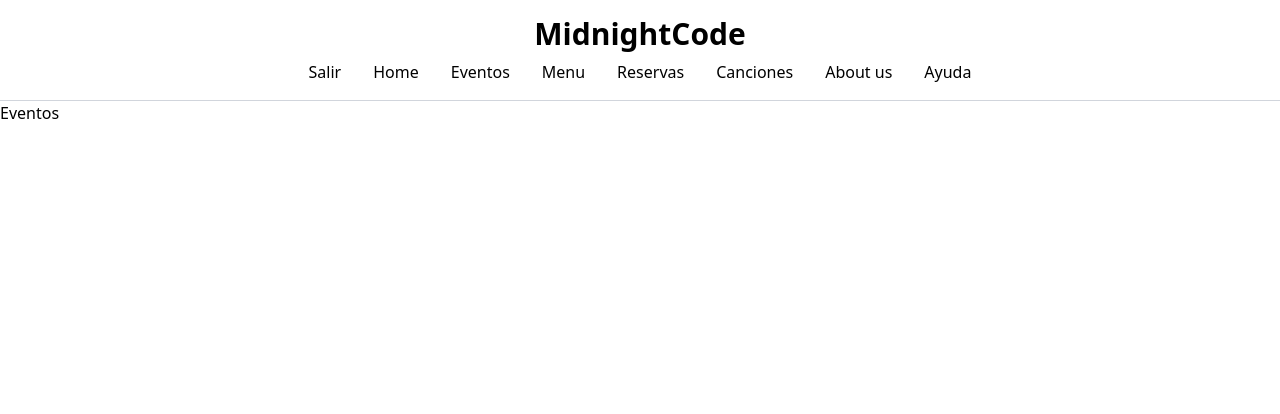
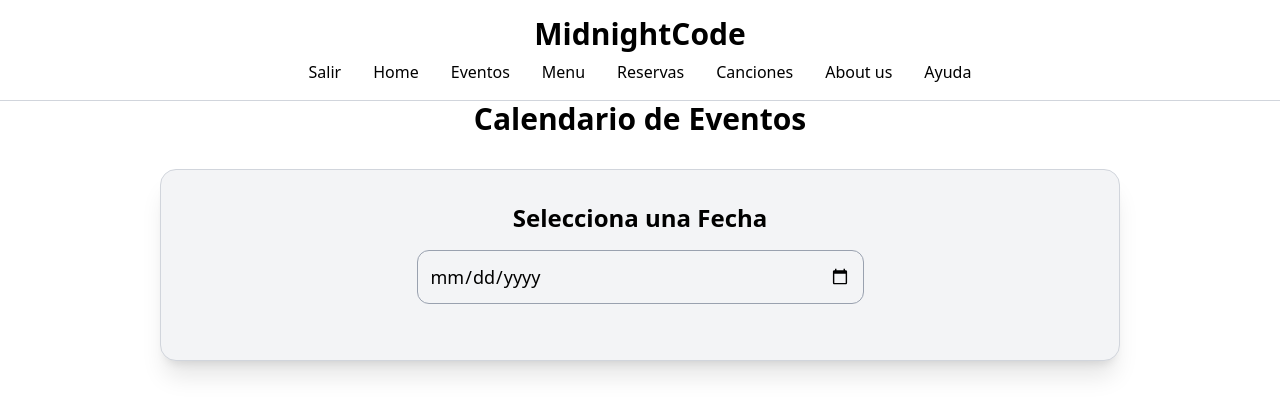
Before and after one commit to JesusRodirguez/portfolio-jesusrodriguez, a React (Vite) app in the folder js/React-Tailwind/Versión2/my-project/: page /Eventos in a window 1280 px wide. Shown: the top 414 px of the page. Built offline with nearby package versions, Linux system fonts and the light colour scheme.

Commit message:
Modifico componente de Eventos Modulo Usuario y ya queda funcional con eventos fijos en array por el momento

```diff
--- a/js/React-Tailwind/Versión2/my-project/src/componentes/Title.jsx
+++ b/js/React-Tailwind/Versión2/my-project/src/componentes/Title.jsx
@@ -2,7 +2,7 @@ import React from "react";
 import '../index.css'
 
 
-const Title = ({ texto, class: ClassName="" }) => {
+const Title = ({ texto="", ClassName="" }) => {
     return (
         <div>
             <h1 className={ClassName}>{texto}</h1>
--- a/js/React-Tailwind/Versión2/my-project/src/componentes/view/ModuloUsuario/Ayuda.jsx
+++ b/js/React-Tailwind/Versión2/my-project/src/componentes/view/ModuloUsuario/Ayuda.jsx
@@ -1,6 +1,7 @@
 import React from "react";
 import Navbar from "../../NavBar";
 import CustomLink from "../../CustomLink";
+import Footer, { LinkNormal, LinkIconos } from "../../Fotter";
 
 
 
@@ -23,7 +24,26 @@ const Ayuda = () =>{
                 <CustomLink to="/AboutUs" text="About us" />
                 <CustomLink to="/Ayuda" text="Ayuda" />
             </Navbar>
-            <h1>Chat Bots</h1>
+            <h1 className="text-3xl font-bold mb-2 text-center">Chat Bots</h1>
+
+            {/* Componente Footer */}
+            <Footer
+            id="contact"
+            className="flex flex-col items-center w-full bg-black text-white px-14 py-14 gap-6 mt-20"
+            title="Contáctanos"
+            >
+            <div className="flex flex-col md:flex-row gap-6 md:gap-10 items-center text-lg">
+                <LinkNormal href="tel:+573001234567" texto="+57 300 123 4567" />
+                <LinkNormal href="mailto:contacto@ejemplo.com" texto="contacto@ejemplo.com" />
+                <LinkIconos href="https://facebook.com/tupagina" texto="Facebook" />
+                <LinkIconos href="https://tiktok.com/@tuusuario" texto="TikTok" />
+            </div>
+
+            <div className="w-full border-t border-gray-700 my-4"></div>
+            <div className="text-center text-sm text-gray-400">
+                © 2025 MidnightCode — Todos los derechos reservados.
+            </div>
+            </Footer>
         </div>
     )
 }
--- a/js/React-Tailwind/Versión2/my-project/src/componentes/view/ModuloUsuario/Canciones.jsx
+++ b/js/React-Tailwind/Versión2/my-project/src/componentes/view/ModuloUsuario/Canciones.jsx
@@ -86,7 +86,7 @@ const Canciones = () => {
         <div className="flex gap-4">
           <Button
             onClick={buscarCanciones}
-            ClassName="bg-indigo-600 hover:bg-indigo-700 transition-all px-6 py-2 rounded-lg font-semibold text-white"
+            ClassName="bg-red-700 hover:bg-indigo-700 transition-all px-6 py-2 rounded-lg font-semibold text-white"
             texto="Buscar en Yutube"
           />
 
--- a/js/React-Tailwind/Versión2/my-project/src/componentes/view/ModuloUsuario/Eventos.jsx
+++ b/js/React-Tailwind/Versión2/my-project/src/componentes/view/ModuloUsuario/Eventos.jsx
@@ -1,13 +1,44 @@
-import React from "react";
+import React, { useState } from "react";
 import Navbar from "../../NavBar";
 import CustomLink from "../../CustomLink";
+import Title from "../../Title";
 
+const Eventos = () => {
+  // Eventos de ejemplo provicionales
+  const eventosEjemplo = [
+    {
+      id: 1,
+      fecha: "2025-11-10",
+      titulo: "Noche Electrónica",
+      descripcion: "Un viaje épico al ritmo del mejor Techno.",
+      autor: "DJ Phantom",
+    },
+    {
+      id: 2,
+      fecha: "2025-11-15",
+      titulo: "Reggaeton Night",
+      descripcion: "Perreo intenso hasta las 4am ",
+      autor: "DJ Flow",
+    },
+    {
+      id: 3,
+      fecha: "2025-11-15",
+      titulo: "Sexy Party",
+      descripcion: "Ambiente sensual con luces y humo ",
+      autor: "DJ Venus",
+    },
+  ];
 
+  const [fechaSeleccionada, setFechaSeleccionada] = useState("");
 
-const Eventos = () =>{
-    return(
-        <div className="bg-white text-black">
-            {/* Componente NavBar */}
+  // Filtra eventos del día seleccionado
+  const eventosDelDia = eventosEjemplo.filter(
+    (ev) => ev.fecha === fechaSeleccionada
+  );
+
+  return (
+    <div className="bg-white text-black min-h-screen">
+      {/* Componenete NavBar */}
       <Navbar
         ClassHeader="w-screen flex flex-col items-center justify-center bg-white text-black py-4 border-b border-gray-300"
         ClassH1="text-3xl font-bold mb-2 text-center"
@@ -23,9 +54,56 @@ const Eventos = () =>{
         <CustomLink to="/AboutUs" text="About us" />
         <CustomLink to="/Ayuda" text="Ayuda" />
       </Navbar>
-            <h1>Eventos</h1>
+
+      {/* Componnete Título */}
+      <Title ClassName="text-3xl font-bold mb-2 text-center" texto="Calendario de Eventos" />
+
+      {/* Contenedor principal del calendario */}
+      <div className="flex flex-col items-center justify-center mt-8">
+        <div className="w-3/4 bg-gray-100 p-8 rounded-2xl shadow-xl border border-gray-300">
+          <h2 className="text-2xl font-bold mb-4 text-center">Selecciona una Fecha</h2>
+
+          {/*  Selector de fecha */}
+          <input
+            type="date"
+            value={fechaSeleccionada}
+            onChange={(e) => setFechaSeleccionada(e.target.value)}
+            className="w-full sm:w-1/2 mx-auto block p-3 rounded-xl border border-gray-400 text-black text-lg focus:outline-none focus:ring-4 focus:ring-indigo-400 mb-6"
+          />
+
+          {/*  Eventos encontrados */}
+          {fechaSeleccionada && (
+            <div className="mt-6">
+              <h3 className="text-2xl font-bold text-center mb-4">
+                Eventos del {fechaSeleccionada}
+              </h3>
+
+              {eventosDelDia.length === 0 ? (
+                <p className="text-center text-gray-500 italic">
+                  No hay eventos programados para esta fecha.
+                </p>
+              ) : (
+                <div className="grid sm:grid-cols-2 lg:grid-cols-3 gap-6">
+                  {eventosDelDia.map((ev) => (
+                    <div
+                      key={ev.id}
+                      className="bg-white border border-gray-200 shadow-lg rounded-xl p-5 hover:shadow-2xl transition-all"
+                    >
+                      <h4 className="text-xl font-semibold text-indigo-700">{ev.titulo}</h4>
+                      <p className="text-sm text-gray-500 mb-2">
+                        Autor: {ev.autor}
+                      </p>
+                      <p className="text-gray-700">{ev.descripcion}</p>
                     </div>
-    )
-}
+                  ))}
+                </div>
+              )}
+            </div>
+          )}
+        </div>
+      </div>
+    </div>
+  );
+};
 
 export default Eventos;
```
Also changed, not shown: 1 other file (tests, documents, lock files or other folders). Lines whose indentation alone changed are shown as unchanged.
